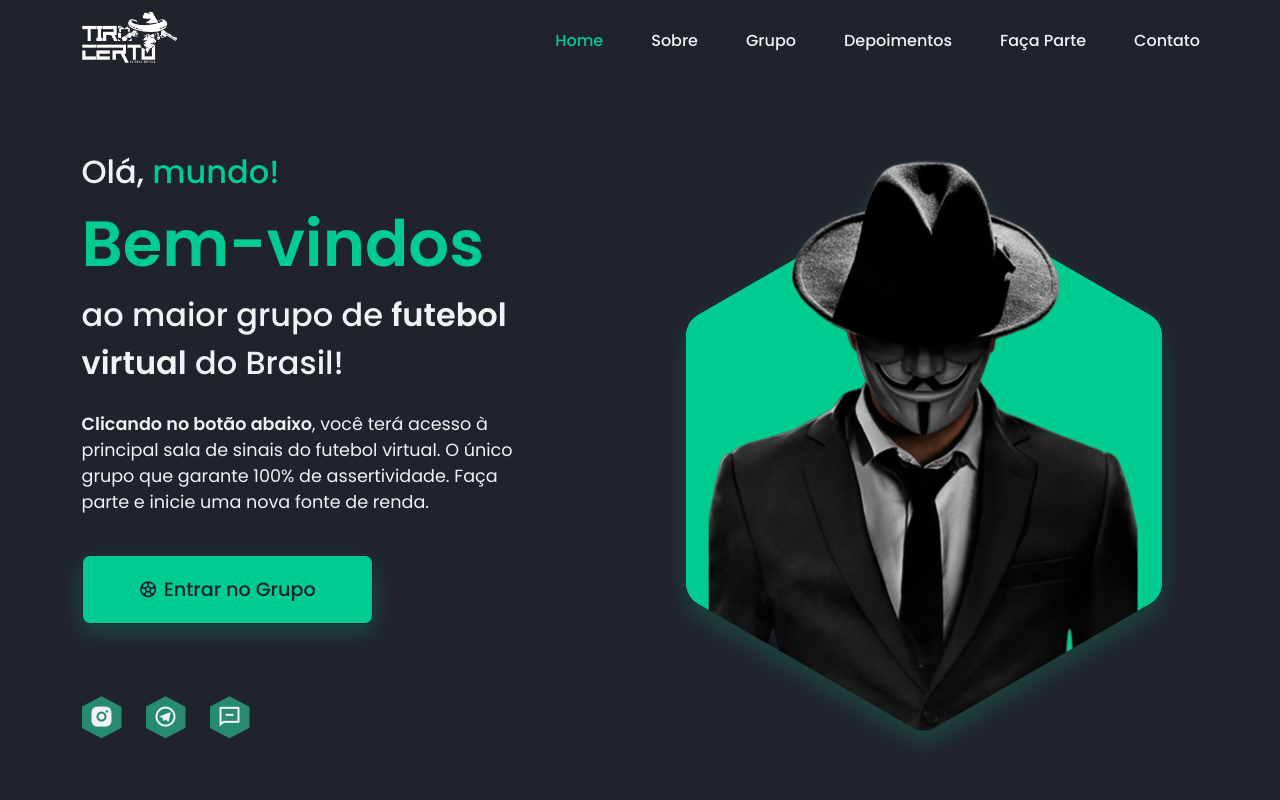
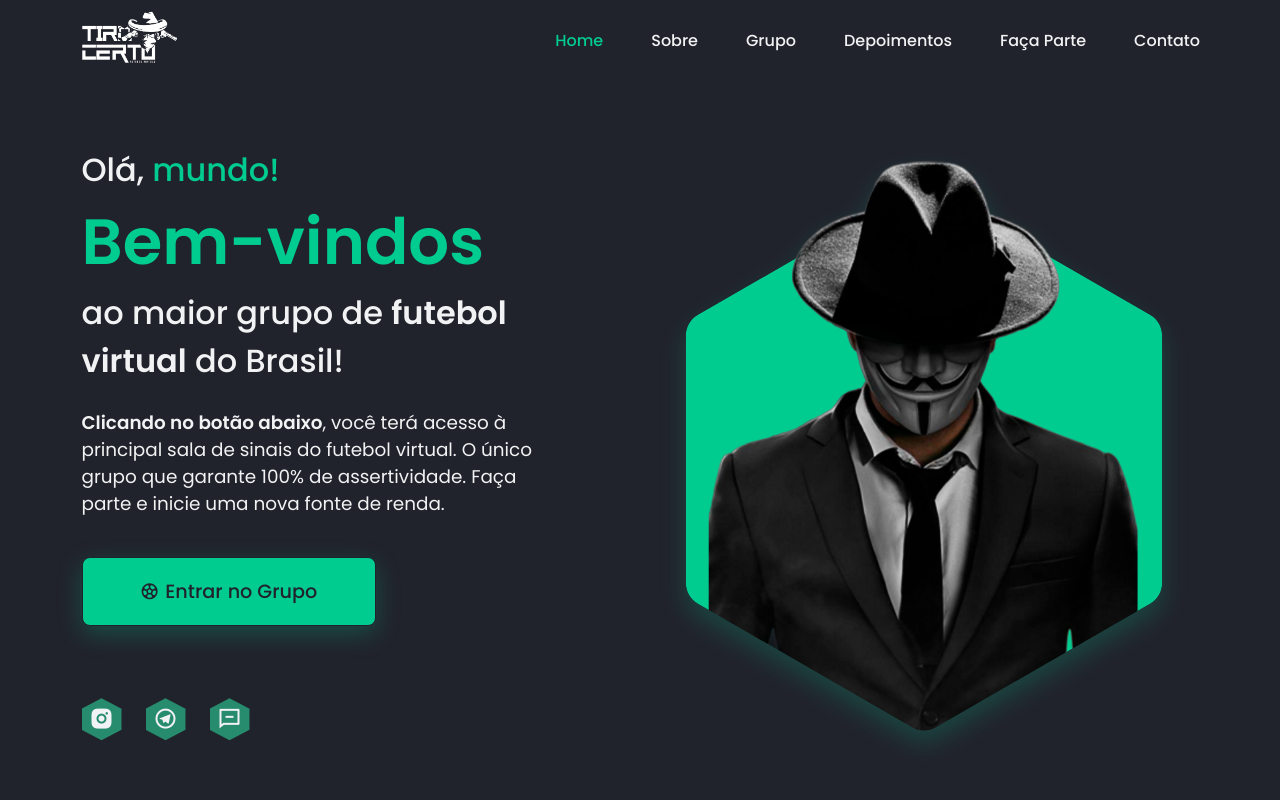
Before and after one commit to joaopedronm/landing-page-hacker-tiro-certo, a plain HTML site: page index.html in a window 1280 px wide. Shown: the top 800 px of the page. Drawn offline with nearby package versions, Linux system fonts and the light colour scheme.

Commit message:
pequenos ajustes no css

```diff
--- a/assets/css/styles.css
+++ b/assets/css/styles.css
@@ -341,7 +341,7 @@ svg {
   display: inline-block;
   background-color: var(--first-color);
   border: 1px solid var(--container-color);
-  padding: 1.2rem 3.5rem;
+  padding: 1.2rem 3.6rem;
   border-radius: .5rem;
   font-size: 1.2rem;
   color: var(--container-color);
--- a/index.html
+++ b/index.html
@@ -86,7 +86,7 @@
 
                      <h3 class="home__education">ao maior grupo de <b>futebol virtual</b> do Brasil!</h3>
 
-                     <p class="home__description">
+                     <p class="home__description" style="font-size: 1.15rem;">
                         <b>Clicando no botão abaixo</b>, você terá acesso à principal sala de sinais do futebol virtual. O único grupo que garante 100% de assertividade.
                         Faça parte e inicie uma nova fonte de renda.
                      </p>
```
